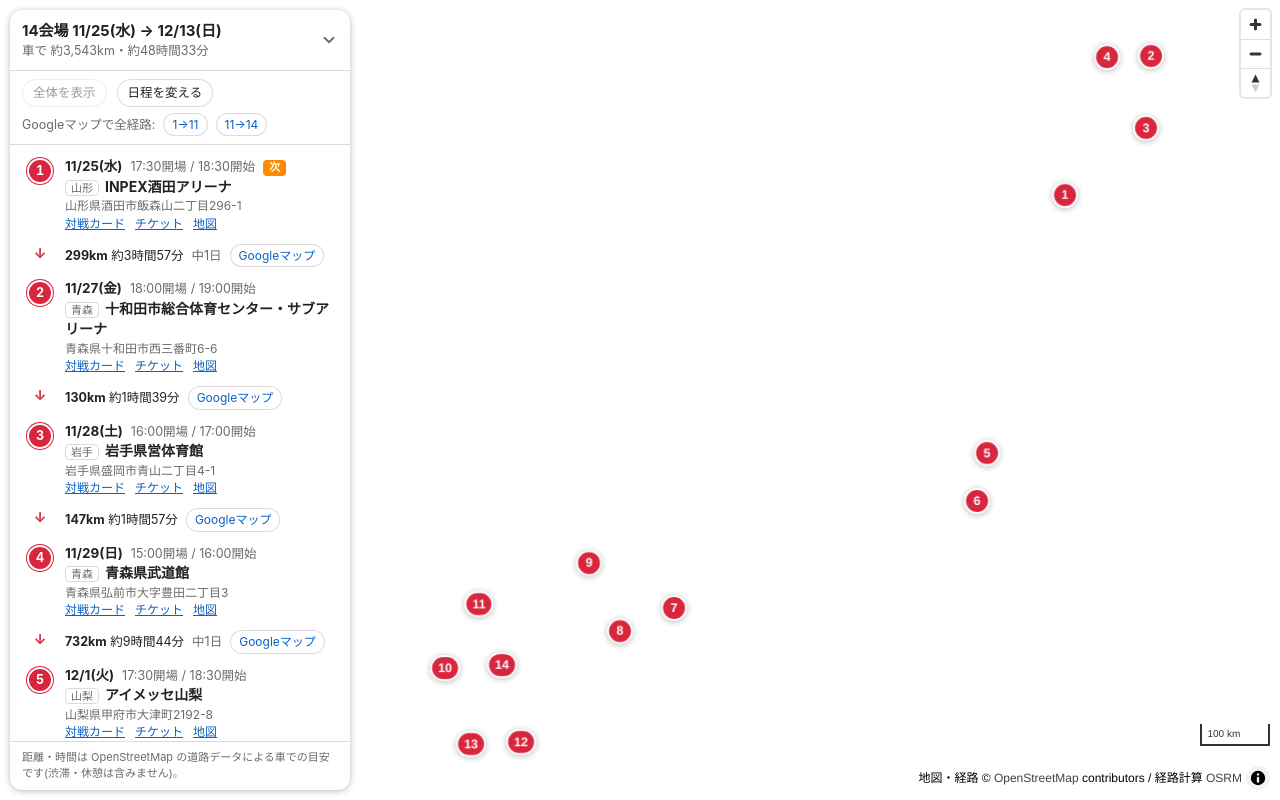
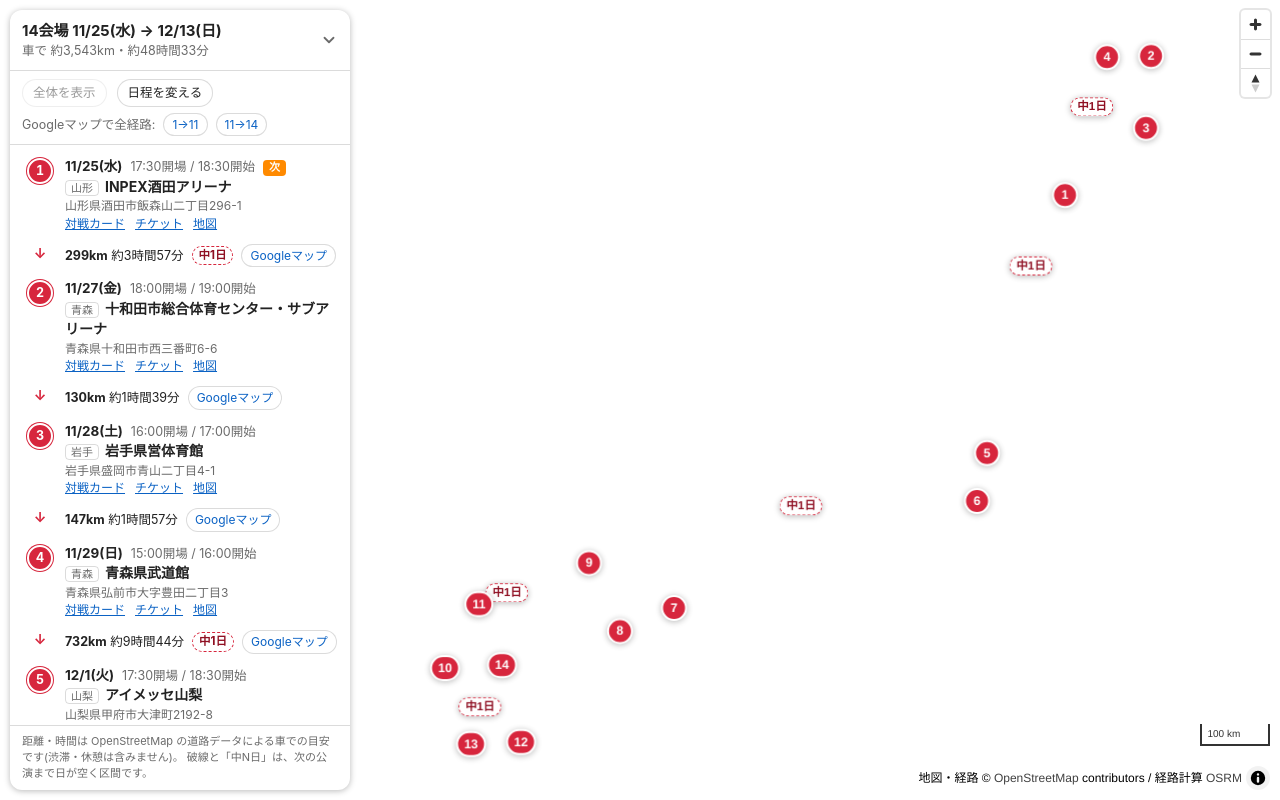
Before and after one commit to gosyujin/tour-on-map, a website built with Vite: page index.html in a window 1280 px wide. Built offline with nearby package versions, Linux system fonts and the light colour scheme; no server answers; animation ran at ten frames a second.

Commit message:
次の公演まで日が空く区間を、経路の上で分かるようにする
- 日が空く区間は破線、翌日に公演のある区間は実線で描く
- 日が空く区間の経路のまんなかに「中N日」の札を置く(押すとその区間を選ぶ)
- 一覧の「中N日」も、地図の札と同じ見た目にそろえる

Co-Authored-By: Claude Fable 5.2 <noreply@anthropic.com>

```diff
--- a/index.html
+++ b/index.html
@@ -25,6 +25,7 @@
         <ol id="stops"></ol>
         <p id="notes">
           距離・時間は OpenStreetMap の道路データによる車での目安です(渋滞・休憩は含みません)。
+          <span id="rest-note" hidden>破線と「中N日」は、次の公演まで日が空く区間です。</span>
           <span id="approx-note" hidden>「位置は概略」の会場は、施設の正確な位置が地図データに無いため、近くの地点を使っています。</span>
           <span id="custom-note" hidden>貼り付けた日程を表示しています(このブラウザにだけ保存)。</span>
         </p>
--- a/src/main.js
+++ b/src/main.js
@@ -63,6 +63,7 @@ const el = {
   btnEdit: $('btn-edit'),
   gmapsAll: $('gmaps-all'),
   approxNote: $('approx-note'),
+  restNote: $('rest-note'),
   customNote: $('custom-note'),
 };
 const isNarrow = () => window.matchMedia('(max-width: 720px)').matches;
@@ -80,6 +81,9 @@ function hours(sec) {
 const md = (date) => `${Number(date.slice(5, 7))}/${Number(date.slice(8, 10))}`;
 const dateLabel = (s) => `${md(s.date)}${s.weekday ? `(${s.weekday})` : ''}`;
 const days = (a, b) => Math.round((Date.parse(b) - Date.parse(a)) / 86_400_000);
+/** 区間の前後の公演のあいだに、公演の無い日が何日あるか(翌日の公演なら 0、「中2日」なら 2)。 */
+const restDays = (leg) => Math.max(0, days(tour.stops[leg.from].date, tour.stops[leg.to].date) - 1);
+const restLabel = (n) => `中${n}日`;
 function today() {
   const d = new Date();
   return `${d.getFullYear()}-${String(d.getMonth() + 1).padStart(2, '0')}-${String(d.getDate()).padStart(2, '0')}`;
@@ -89,6 +93,7 @@ function today() {
 
 let tour = { stops: [], legs: [] };
 const markers = []; // 会場の番号マーカー(会場番号順)
+const badges = new Map(); // 区間の番号 → 経路の上に置く「中N日」の札
 let selected = null; // { type: 'stop' | 'leg', index }
 let popup = null;
 
@@ -132,6 +137,7 @@ function select(next, { fly = true, scroll = true } = {}) {
       (next?.type === 'leg' && (tour.legs[next.index].from === i || tour.legs[next.index].to === i));
     m.getElement().classList.toggle('on', on);
   }
+  for (const [i, b] of badges) b.getElement().classList.toggle('on', i === legIndex);
   for (const node of el.stops.querySelectorAll('[data-type]')) {
     const on = next != null && node.dataset.type === next.type && Number(node.dataset.index) === next.index;
     node.classList.toggle('on', on);
@@ -204,7 +210,7 @@ function renderList() {
 
     const leg = legs[i];
     if (!leg) continue;
-    const gap = days(s.date, stops[leg.to].date);
+    const rest = restDays(leg);
     const moved = leg.distance > 0;
     items.push(
       h(
@@ -217,7 +223,7 @@ function renderList() {
           moved
             ? h('span', {}, h('b', {}, km(leg.distance)), ` 約${hours(leg.duration)}`)
             : h('span', {}, '同じ会場(移動なし)'),
-          gap > 1 && h('span', { class: 'muted' }, `中${gap - 1}日`),
+          rest > 0 && h('span', { class: 'rest' }, restLabel(rest)),
           leg.ferry && h('span', { class: 'approx' }, `フェリー${km(leg.ferry)}を含む`),
           moved && ext(directionsUrl([s, stops[leg.to]]), 'Googleマップ', 'gmaps'),
         ),
@@ -232,6 +238,7 @@ function renderList() {
   el.title.textContent = `${stops.length}会場 ${dateLabel(stops[0])}${stops.length > 1 ? ` → ${dateLabel(stops.at(-1))}` : ''}`;
   el.sub.textContent = total ? `車で 約${km(total)}・約${hours(totalTime)}` : '';
   el.approxNote.hidden = !stops.some((s) => s.approx);
+  el.restNote.hidden = !legs.some((l) => restDays(l) > 0);
 
   // 全経路を Google マップで開くリンク(経由地の上限があるので、会場が多いと複数に分かれる)
   const urls = tourUrls(stops);
@@ -286,14 +293,38 @@ function arrowImage() {
   return g.getImageData(0, 0, size, size);
 }
 
-/** 経路の線(GeoJSON)。properties.index は区間の番号(= 出発する会場の番号)。 */
+/** 経路の線(GeoJSON)。properties.index は区間の番号(= 出発する会場の番号)、rest は次の公演までに空く日数。 */
 function routeData() {
   return {
     type: 'FeatureCollection',
     features: tour.legs
       .filter((l) => l.coordinates.length)
-      .map((l) => ({ type: 'Feature', properties: { index: l.from }, geometry: { type: 'LineString', coordinates: l.coordinates } })),
+      .map((l) => ({
+        type: 'Feature',
+        properties: { index: l.from, rest: restDays(l) },
+        geometry: { type: 'LineString', coordinates: l.coordinates },
+      })),
   };
+}
+
+/** 線の、道のりで見たまんなかの点。「中N日」の札を置く場所にする。 */
+function midpoint(coords) {
+  // 経度 1 度の長さは緯度で変わるので、まんなかあたりの緯度でそろえる
+  const kx = Math.cos((coords[Math.floor(coords.length / 2)][1] * Math.PI) / 180);
+  const dist = (a, b) => Math.hypot((b[0] - a[0]) * kx, b[1] - a[1]);
+  let total = 0;
+  for (let i = 1; i < coords.length; i++) total += dist(coords[i - 1], coords[i]);
+  let rest = total / 2;
+  for (let i = 1; i < coords.length; i++) {
+    const [a, b] = [coords[i - 1], coords[i]];
+    const d = dist(a, b);
+    if (rest <= d) {
+      const t = d ? rest / d : 0;
+      return [a[0] + (b[0] - a[0]) * t, a[1] + (b[1] - a[1]) * t];
+    }
+    rest -= d;
+  }
+  return coords.at(-1);
 }
 
 /** 経路のレイヤーと、その操作を用意する(一度だけ)。線の中身は renderMap が入れる。 */
@@ -303,7 +334,17 @@ function initMap() {
   const line = { 'line-cap': 'round', 'line-join': 'round' };
   const width = (k) => ['interpolate', ['linear'], ['zoom'], 4, 2.2 * k, 9, 4 * k, 14, 7 * k];
   map.addLayer({ id: 'route-casing', type: 'line', source: 'route', layout: line, paint: { 'line-color': '#fff', 'line-width': width(1.7), 'line-opacity': 0.9 } });
-  map.addLayer({ id: 'route', type: 'line', source: 'route', layout: line, paint: { 'line-color': ROUTE, 'line-width': width(1) } });
+  // 翌日に公演のある区間は実線、日が空く区間は破線にして、余裕のある移動が線だけで分かるようにする
+  const hasRest = ['>', ['get', 'rest'], 0];
+  map.addLayer({ id: 'route', type: 'line', source: 'route', layout: line, filter: ['!', hasRest], paint: { 'line-color': ROUTE, 'line-width': width(1) } });
+  map.addLayer({
+    id: 'route-rest',
+    type: 'line',
+    source: 'route',
+    layout: { 'line-cap': 'butt', 'line-join': 'round' },
+    filter: hasRest,
+    paint: { 'line-color': ROUTE, 'line-width': width(1), 'line-dasharray': [2, 1.4] },
+  });
   map.addLayer({
     id: 'route-hl',
     type: 'line',
@@ -347,6 +388,25 @@ function renderMap() {
   const { stops } = tour;
   map.getSource('route').setData(routeData());
   for (const m of markers.splice(0)) m.remove();
+  for (const b of badges.values()) b.remove();
+  badges.clear();
+
+  // 日が空く区間には、経路のまんなかに「中N日」の札を置く
+  for (const leg of tour.legs) {
+    const rest = restDays(leg);
+    if (!rest || !leg.coordinates.length) continue;
+    const [a, b] = [stops[leg.from], stops[leg.to]];
+    const node = h(
+      'button',
+      { type: 'button', class: 'rest-badge', title: `${dateLabel(a)} ${a.name} → ${dateLabel(b)} ${b.name}`, 'aria-label': `${leg.from + 1}番目から${leg.to + 1}番目まで ${restLabel(rest)}` },
+      restLabel(rest),
+    );
+    node.addEventListener('click', (e) => {
+      e.stopPropagation();
+      select({ type: 'leg', index: leg.from }, { fly: false });
+    });
+    badges.set(leg.from, new maplibregl.Marker({ element: node }).setLngLat(midpoint(leg.coordinates)).addTo(map));
+  }
 
   // 同じ会場に 2 回来るときは、番号を「3・7」のようにまとめて 1 つのマーカーにする
   const byPlace = new Map();
--- a/src/style.css
+++ b/src/style.css
@@ -299,6 +299,20 @@ a.gmaps:hover {
   margin-left: 0;
 }
 
+/* 次の公演まで日が空く区間の「中N日」。一覧と、地図の経路の上の札で同じ見た目にする */
+.rest,
+.rest-badge {
+  padding: 0 6px;
+  border: 1.5px dashed var(--route);
+  border-radius: 999px;
+  background: #fff;
+  color: #8f0f22;
+  font-size: 11.5px;
+  font-weight: 700;
+  line-height: 1.5;
+  white-space: nowrap;
+}
+
 #notes {
   margin: 0;
   padding: 8px 12px;
@@ -317,6 +331,16 @@ a.gmaps:hover {
 .marker.on {
   background: var(--accent);
   z-index: 1;
+  outline: 3px solid rgba(255, 138, 0, 0.35);
+}
+
+.rest-badge {
+  box-shadow: var(--shadow);
+  cursor: pointer;
+}
+
+.rest-badge.on {
+  border-color: var(--accent);
   outline: 3px solid rgba(255, 138, 0, 0.35);
 }
 
```
Also changed, not shown: README.md.
